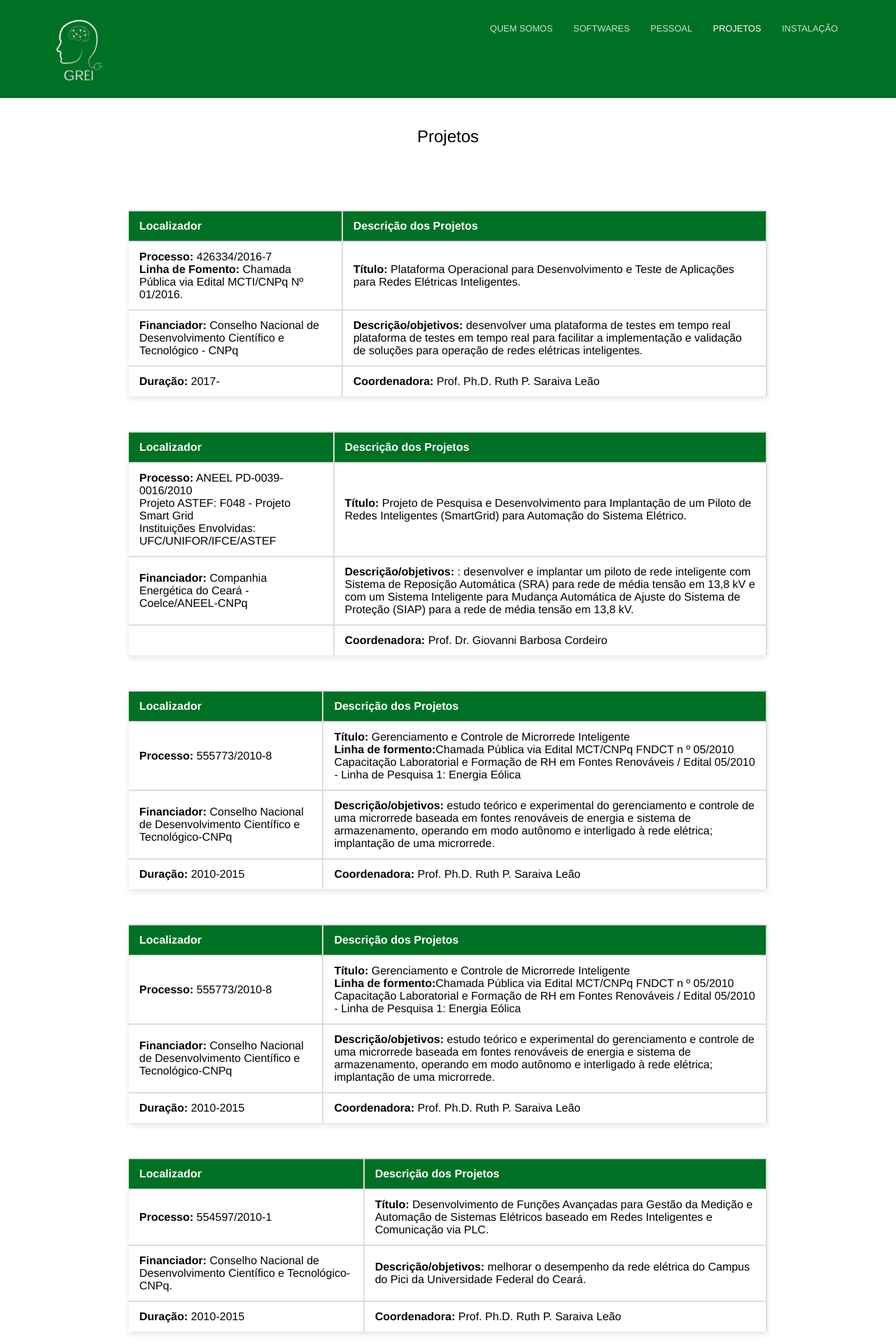
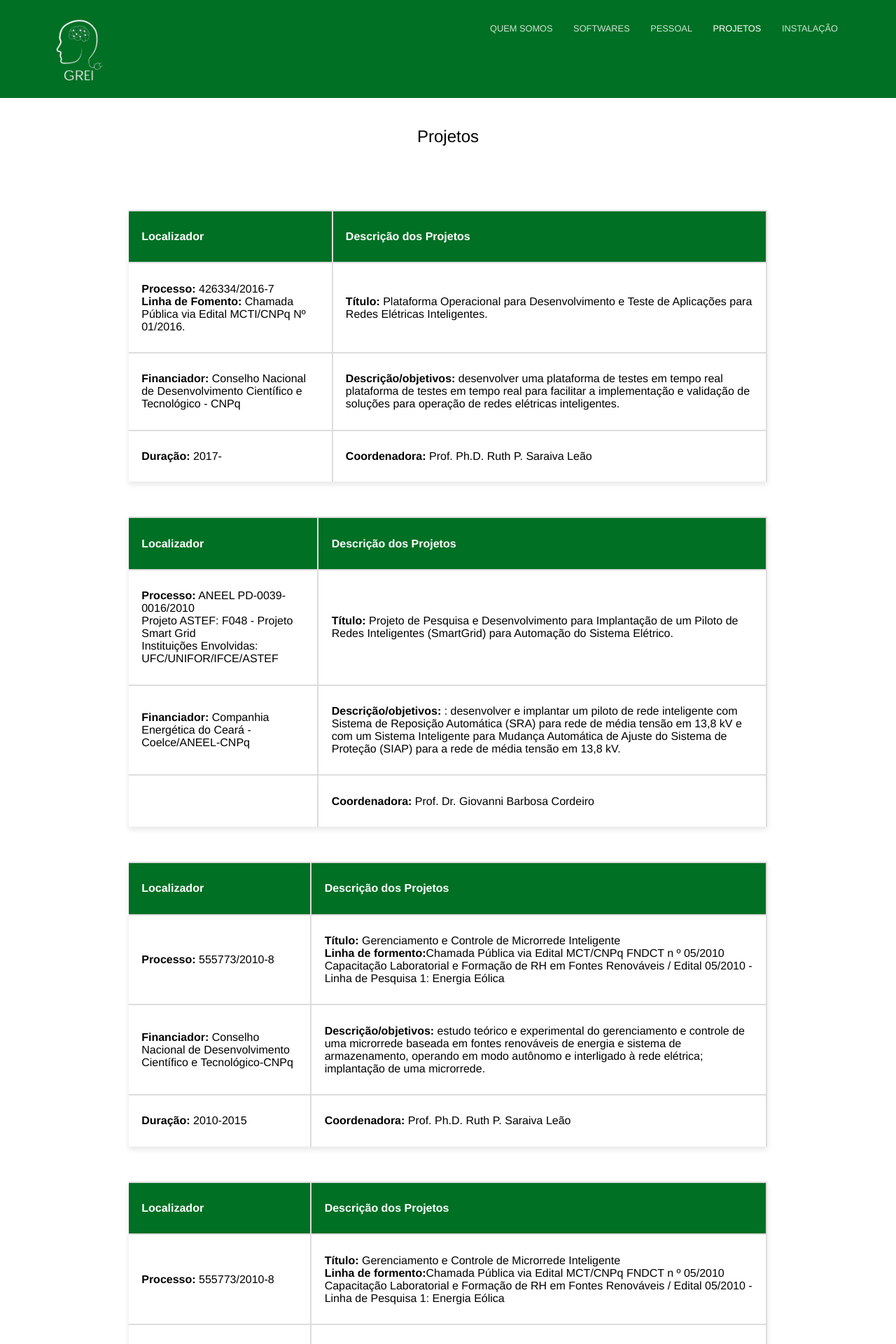
Before and after one commit to Gabriell89222/Gabriell89222.github.io, a Jekyll site: the page built from pricing.html, in a window 1280 px wide. Shown: the top 1920 px of the page at 70% size. Built offline with Jekyll 4.4.1, drawn with Linux system fonts in a browser that asks for light colours.

Commit message:
Atualização ajuste tabelas

```diff
--- a/_sass/layout.scss
+++ b/_sass/layout.scss
@@ -82,7 +82,7 @@ section {
 		box-shadow: 0 4px 8px rgba(0, 0, 0, 0.1);
 	}
 	th, td {
-		padding: 12px 15px;
+		padding: 3% 2%;
 		text-align: left;
 		border-bottom: 2px solid #ddd; /* borda inferior */
 		border-right: 2px solid #ddd; /* borda direita */
```
